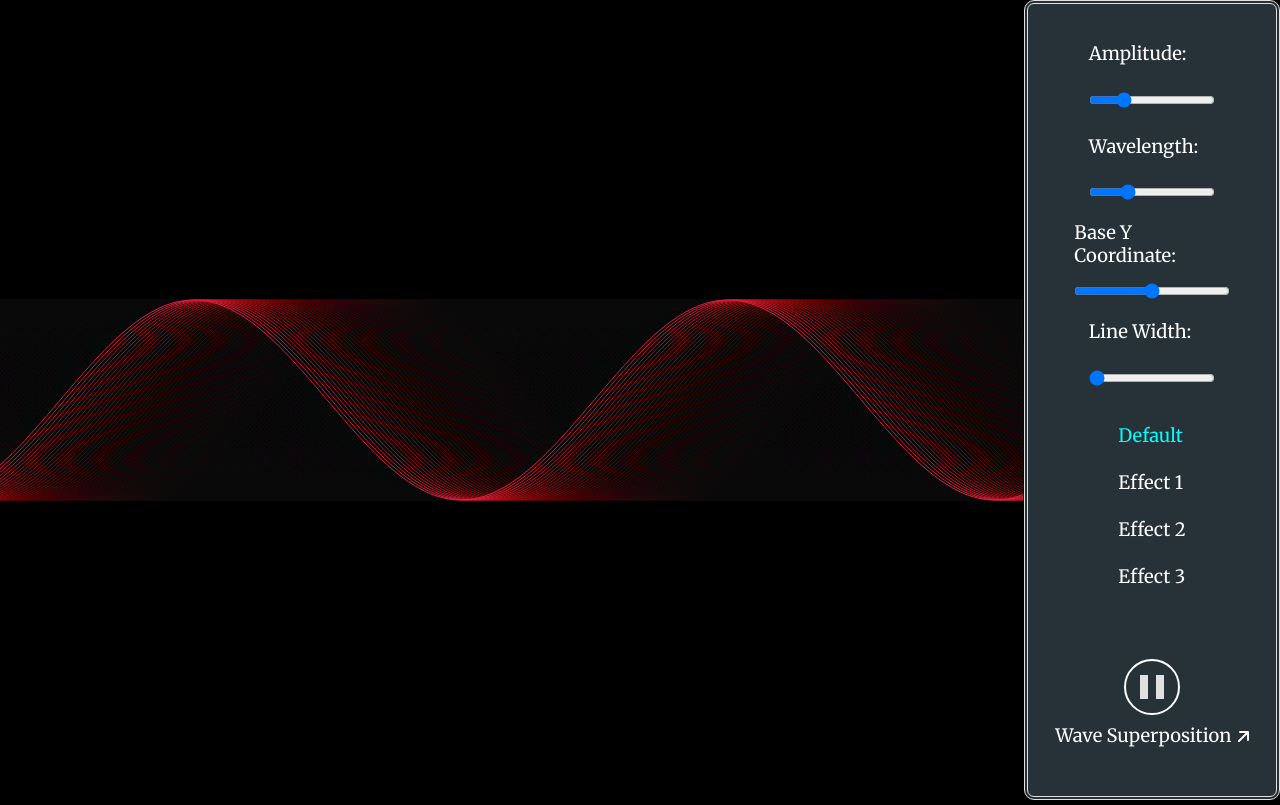
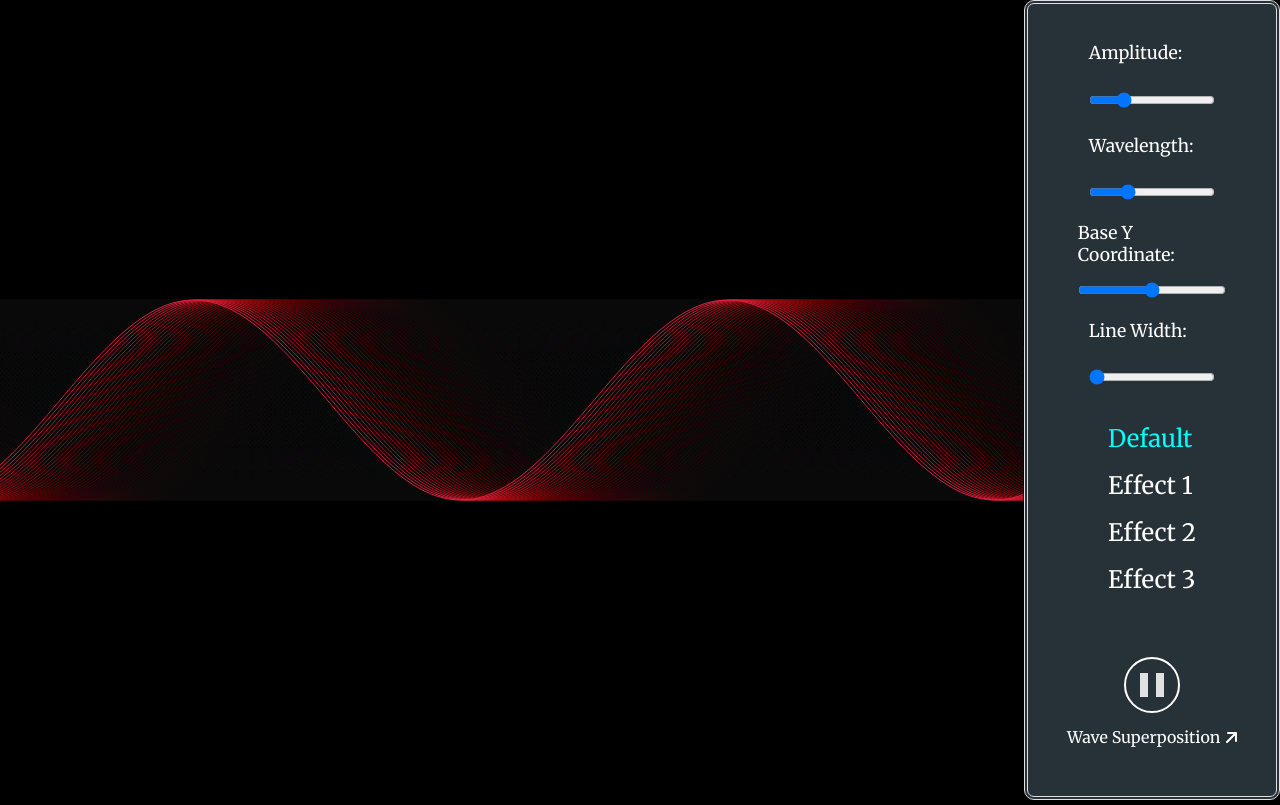
Before and after one commit to Bufftowel/Sin-Wave-Modulation, a plain HTML site: page index.html in a window 1280 px wide. Drawn offline with Linux system fonts and the light colour scheme.

Commit message:
Minor styling fixes

```diff
--- a/Extra/Wave Superposition/index.css
+++ b/Extra/Wave Superposition/index.css
@@ -1,7 +1,7 @@
 body {
 	background: rgba(0, 0 ,0, 0.95);
 	font-size: 1rem;
-	margin: 20px;
+	margin: 0 20px;
 }
 
 #c1, #c2, #c3 {
--- a/index.css
+++ b/index.css
@@ -1,6 +1,6 @@
 html {
 	height: 100%;
-	font-size: 2.3vh;
+	font-size: 2.2vh;
 }
 
 body {
@@ -30,7 +30,7 @@ button.play-btn {
 	justify-content: center;
 	align-items: center;
 	transition: border 400ms;
-	margin-bottom: 0.5rem;
+	margin-bottom: 0.7rem;
 }
 
 span.play-btn:hover {
@@ -105,7 +105,8 @@ button.play-btn:focus span.play-btn {
 
 .effects div input + label {
 	display: inline-block;
-	margin-bottom: 3vh;
+	margin-bottom: 2vh;
+	font-size: 3vh;
 }
 
 #util > div + div {
@@ -171,6 +172,10 @@ button.play-btn:focus span.play-btn {
 	.effects div input + label {
 		display: inline-block;
 		margin-bottom: 1vh;
+		font-size: 1.8vh;
+	}
+	a, a:visited {
+		font-size: 1.8vh;
 	}
 
 }
@@ -178,6 +183,14 @@ button.play-btn:focus span.play-btn {
 a, a:visited {
 	color: white;
 	text-decoration: none;
+	margin-top: 2px;
+	font-size: 2vh;
+}
+
+a:hover, a:hover svg path {
+	color: cyan;
+	stroke: cyan;
+	transition: color 500ms, stroke 500ms;
 }
 
 svg path {
```
